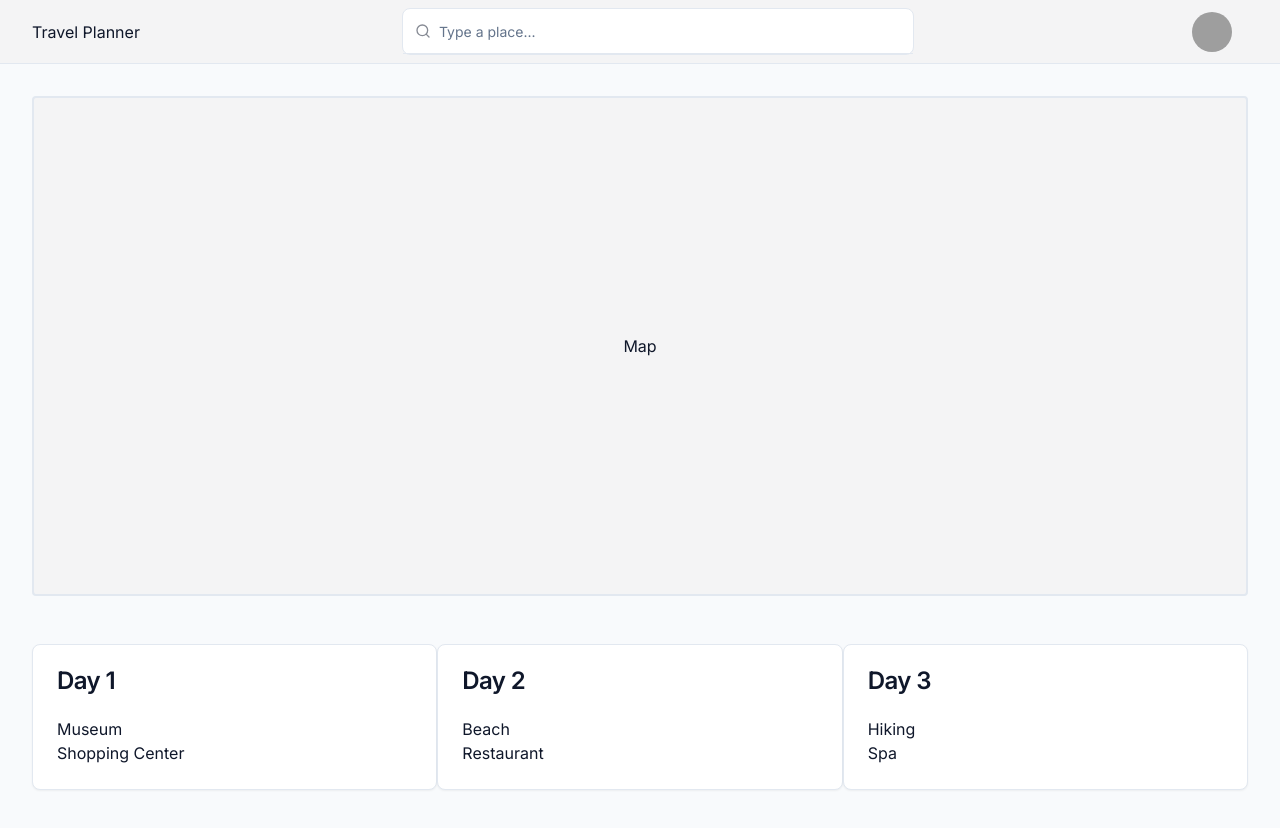
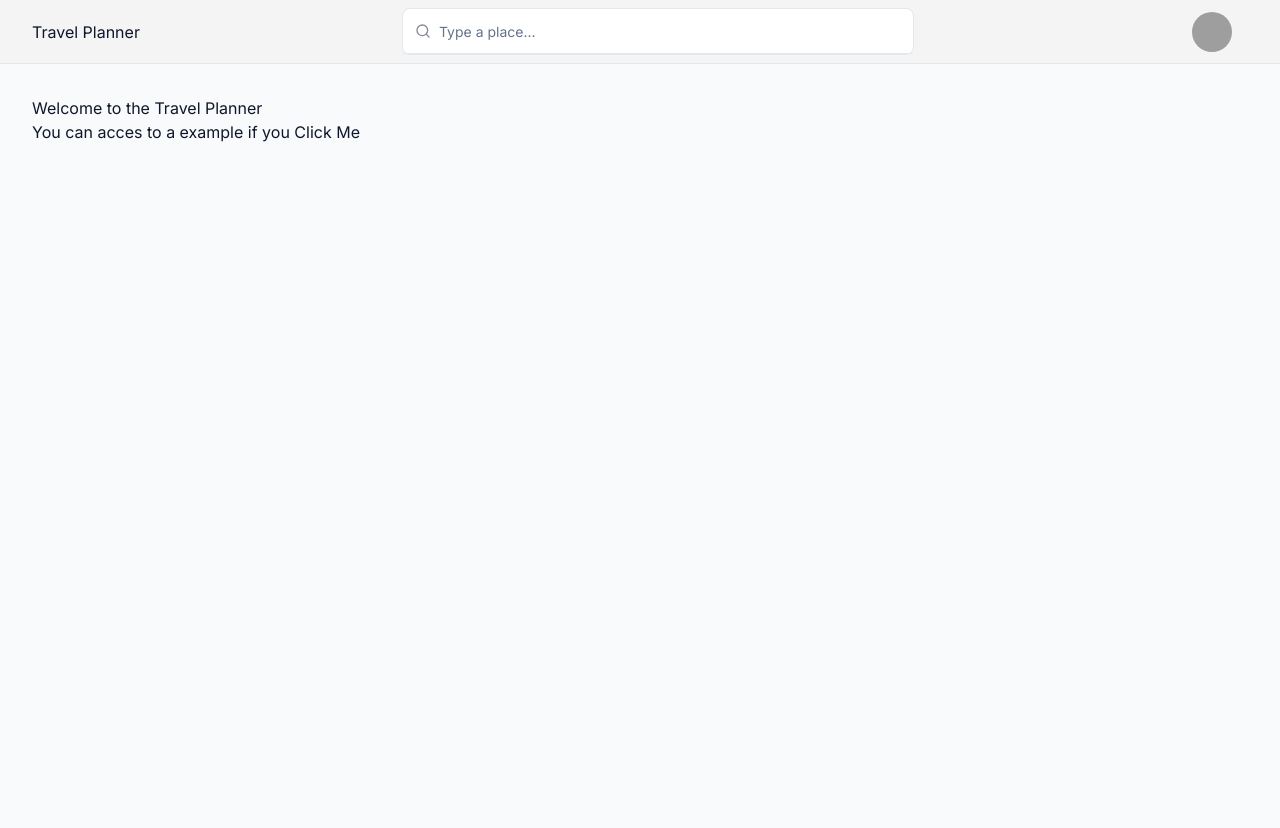
Before and after one commit to Molikuc/travel_planner, a Next.js app: page / in a window 1280 px wide. Shown: the top 828 px of the page. After the commit the page ends 800 px from the top, so only its background shows below. Built offline with nearby package versions, Linux system fonts and the light colour scheme; grey boxes are pictures that could not be loaded.

Commit message:
Creating a Welcome Page

```diff
--- a/src/app/page.tsx
+++ b/src/app/page.tsx
@@ -1,12 +1,13 @@
-import Activities from "@/components/Activities";
-import Days from "@/components/Days";
-import Map from "@/components/Map";
+import Link from "next/link";
 
 export default function Home() {
   return (
-    <div className="grid gap-12">
-      <Map />
-      <Days />
+    <div>
+      <div>Welcome to the Travel Planner</div>
+
+      <Link href="/user-travel-plan">
+        You can acces to a example if you Click Me
+      </Link>
     </div>
   );
 }
--- /dev/null
+++ b/src/app/user-travel-plan/page.tsx
@@ -0,0 +1,7 @@
+import UserPlan from "@/components/UserPlan";
+
+const page = () => {
+  return <UserPlan />;
+};
+
+export default page;
--- a/src/components/Navbar.tsx
+++ b/src/components/Navbar.tsx
@@ -12,6 +12,7 @@ import {
 import { Button } from "./ui/Button";
 import { FaUser } from "react-icons/fa";
 import { IoSettingsSharp, IoLogOut } from "react-icons/io5";
+import Link from "next/link";
 
 interface NavbarProps {}
 
@@ -19,7 +20,9 @@ const Navbar: FC<NavbarProps> = ({}) => {
   return (
     <div className="fixed top-0 inset-x-0 bg-zinc-100 h-fit border-b py-2">
       <div className="container max-w-7xl h-full mx-auto flex items-center justify-between gap-2">
-        <div>Travel Planner</div>
+        <Link className="cursor-pointer" href="/">
+          Travel Planner
+        </Link>
         <Command className="relative rounded-lg border max-w-lg z-50 overflow-visible">
           <CommandInput placeholder="Type a place..." />
         </Command>
--- /dev/null
+++ b/src/components/UserPlan.tsx
@@ -0,0 +1,16 @@
+import { FC } from "react";
+import Map from "./Map";
+import Days from "./Days";
+
+interface UserPlanProps {}
+
+const UserPlan: FC<UserPlanProps> = ({}) => {
+  return (
+    <div className="grid gap-12">
+      <Map />
+      <Days />
+    </div>
+  );
+};
+
+export default UserPlan;
```
